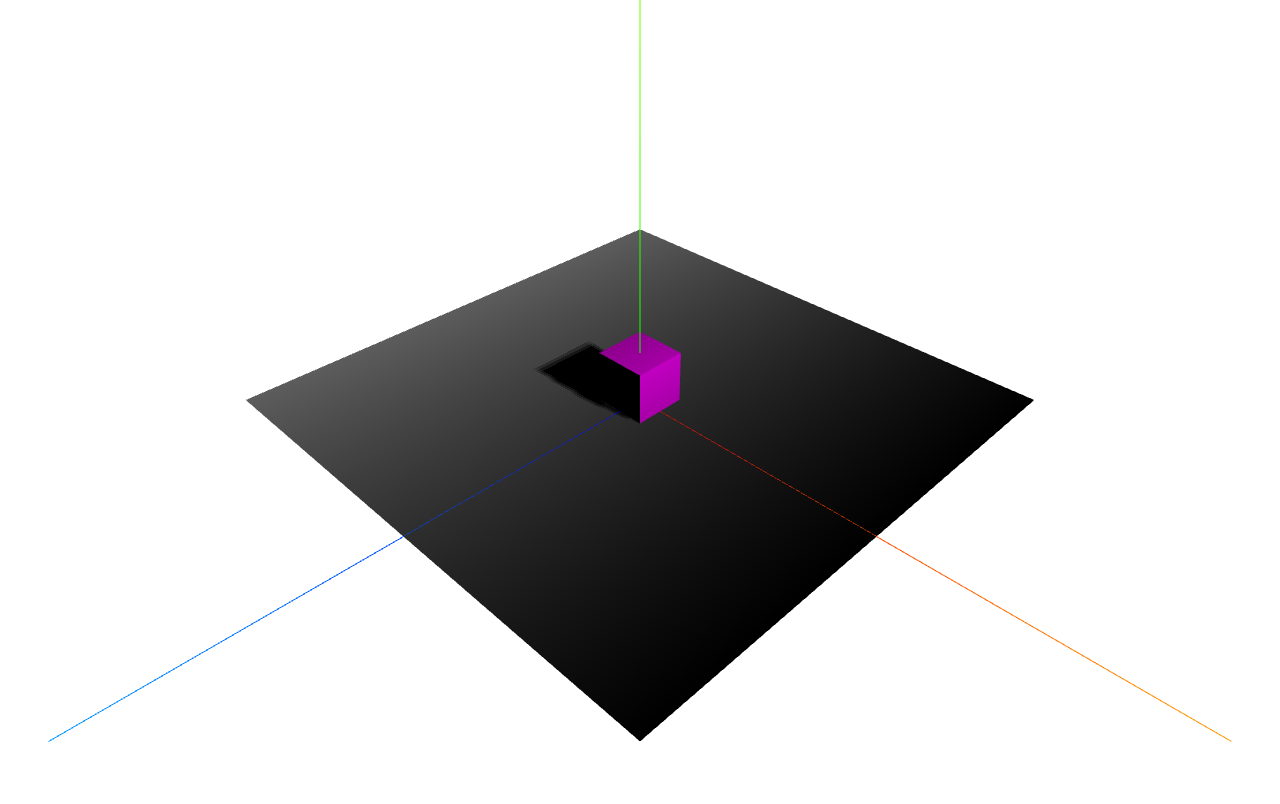
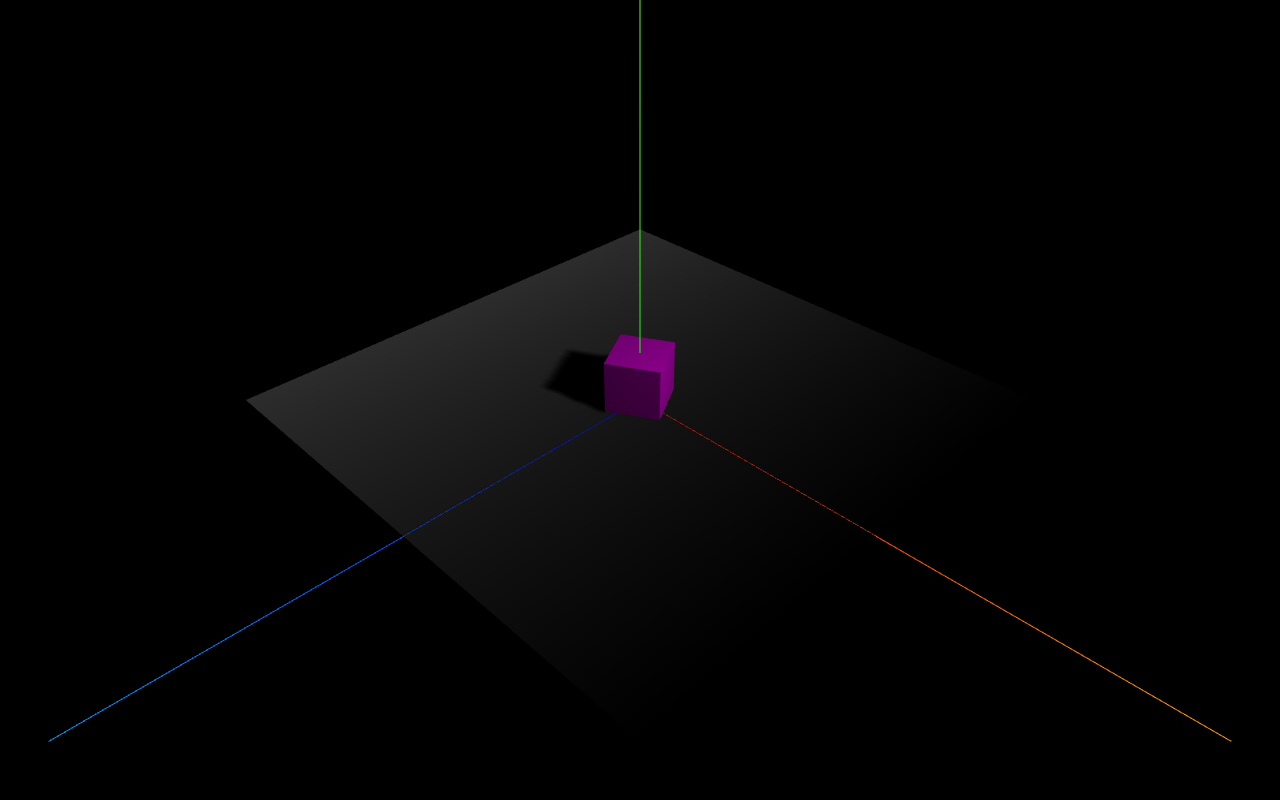
Before and after one commit to vanelizarov/RotatingCube-web, a plain HTML site: page index.html in a window 1280 px wide. Drawn offline with Linux system fonts and the light colour scheme; animation ran at ten frames a second.

Commit message:
Improved shadows

```diff
--- a/index.html
+++ b/index.html
@@ -2,7 +2,7 @@
 <html>
     <head>
         <meta charset="utf-8">
-        <title>Second</title>
+        <title>three.js-t</title>
         <link rel="stylesheet" href="css/main.css" media="screen" title="no title" charset="utf-8">
     </head>
     <body>
--- a/js/main.js
+++ b/js/main.js
@@ -3,7 +3,7 @@ $(function() {
     var camera;
     var scene;
     var renderer;
-
+    var controls;
 
     function init() {
 
@@ -15,8 +15,9 @@ $(function() {
 
 
         renderer.setSize($(window).width(), $(window).height());
-        renderer.setClearColor(0xFFFFFF);
+        //renderer.setClearColor(0xFFFFFF);
         renderer.shadowMap.enabled = true;
+        renderer.shadowMap.type = THREE.PCFSoftShadowMap;
 
 
         camera.position.set(500, 500, 500);
@@ -27,16 +28,16 @@ $(function() {
         scene.add(axisHelper);
 
 
-        var controls = new THREE.OrbitControls(camera, renderer.domElement);
+        controls = new THREE.OrbitControls(camera, renderer.domElement);
         controls.enableZoom = true;
-        // controls.enableDamping = true;
-        // controls.dampingFactor = 0.25;
-        controls.addEventListener('change', render)
+        controls.enableDamping = true;
+        controls.dampingFactor = 0.25;
+        //controls.addEventListener('change', render) - for using without animate
 
         var planeGeometry = new THREE.PlaneGeometry(500, 500);
         var planeMaterial = new THREE.MeshLambertMaterial({
-            //wireframe: true
-            color: 0xffffff
+            //wireframe: true,
+            color: 0x999999
         });
         var plane = new THREE.Mesh(planeGeometry, planeMaterial);
         plane.rotation.x = -Math.PI / 2;
@@ -44,19 +45,29 @@ $(function() {
         scene.add(plane);
 
 
+        // var loader = new THREE.TextureLoader();
+        // loader.load('assets/cryintower.png', function(texture) {
+        //     var material = new THREE.MeshBasicMaterial({
+        //         map: texture,
+        //         color: 0xffffff,
+        //         overdraw: true
+        //     });
+        //
+        // });
+
         var cubeGeometry = new THREE.BoxGeometry(50, 50, 50);
         var cubeMaterial = new THREE.MeshLambertMaterial({
             //wireframe: true,
             color: 0xff00ff
         })
         var cube = new THREE.Mesh(cubeGeometry, cubeMaterial);
+        cube.name = "cube";
         cube.position.set(0, 25, 0);
-        cube.rotation.x = -Math.PI / 2;
         cube.castShadow = true;
         scene.add(cube);
 
 
-        var light = new THREE.SpotLight(0xffffff);
+        var light = new THREE.SpotLight(0xffffff, 0.8);
         light.position.set(200, 200, 0);
         light.castShadow = true;
         scene.add(light);
@@ -75,6 +86,15 @@ $(function() {
 
     });
 
+    function animate() {
+        requestAnimationFrame(animate);
+        controls.update();
+
+        var cubeObject = scene.getObjectByName("cube");
+        cubeObject.rotation.y += 0.01;
+
+        render();
+    }
 
     function render() {
         //camera.lookAt(scene.position);
@@ -82,6 +102,6 @@ $(function() {
     }
 
     init();
-    render();
+    animate();
 
 });
```
Also changed, not shown: assets/cryintower.png (added), 1 other file.
